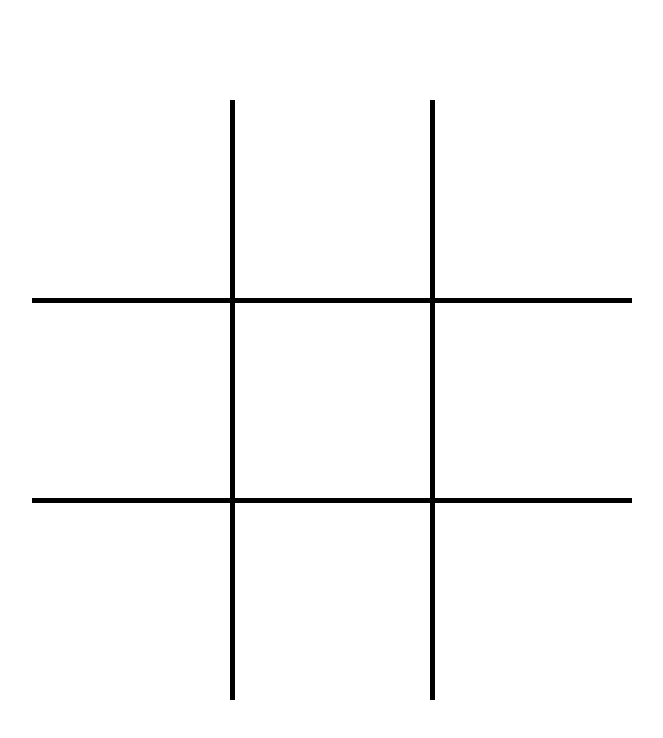
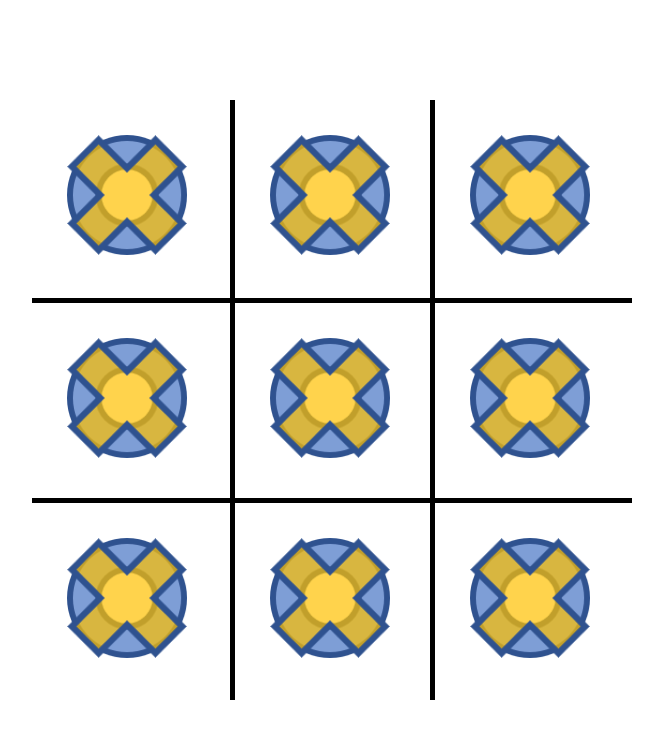
Before and after one commit to ZZDome/JS_TicTacToe, a website: page index.html in a window 1280 px wide. Both pictures are taken after a click on the button "Play". Shown: the whole page, without its empty margins (308-971 px from the left). Drawn offline with nearby package versions, Linux system fonts and the light colour scheme.

Commit message:
init Images

```diff
--- a/script.js
+++ b/script.js
@@ -37,19 +37,19 @@ function templatePlayfield(){
     <div class="playfieldContent">
         <table>
             <tr>
-                <td></td>
-                <td></td>
-                <td></td>
+                <td><img class="shape" src="img/circle.png"><img class="shape" src="img/cross.png"></td>
+                <td><img class="shape" src="img/circle.png"><img class="shape" src="img/cross.png"></td>
+                <td><img class="shape" src="img/circle.png"><img class="shape" src="img/cross.png"></td>
             </tr>
             <tr>
-                <td></td>
-                <td></td>
-                <td></td>
+                <td><img class="shape" src="img/circle.png"><img class="shape" src="img/cross.png"></td>
+                <td><img class="shape" src="img/circle.png"><img class="shape" src="img/cross.png"></td>
+                <td><img class="shape" src="img/circle.png"><img class="shape" src="img/cross.png"></td>
             </tr>
             <tr>
-                <td></td>
-                <td></td>
-                <td></td>
+                <td><img class="shape" src="img/circle.png"><img class="shape" src="img/cross.png"></td>
+                <td><img class="shape" src="img/circle.png"><img class="shape" src="img/cross.png"></td>
+                <td><img class="shape" src="img/circle.png"><img class="shape" src="img/cross.png"></td>
             </tr>
         </table>
     </div>
--- a/style.css
+++ b/style.css
@@ -35,8 +35,17 @@ tr{
 }
 
 td{
+    position: relative;
     width: 200px;
     height: 200px;
+}
+
+.shape{
+  position: absolute;
+  width: 120px;
+  height: 120px;
+  top: 35px;
+  left: 35px;
 }
 
 table {
```
